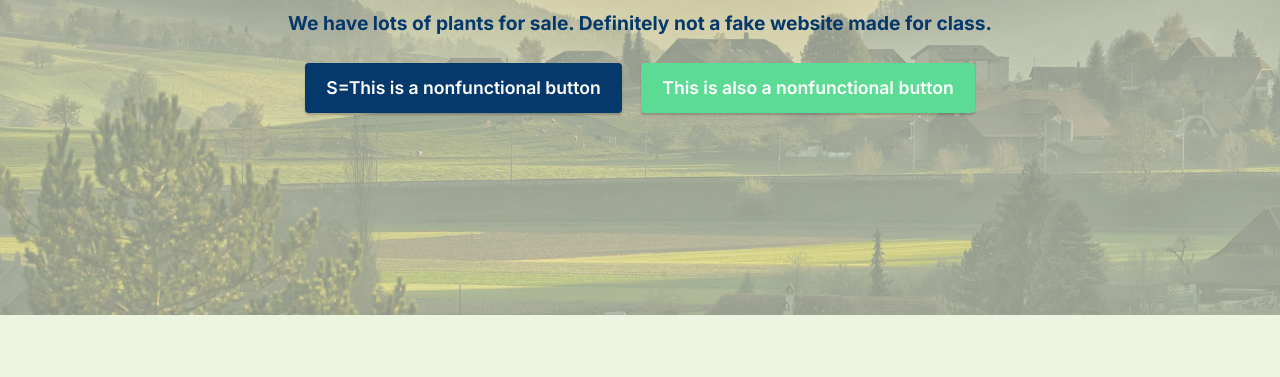
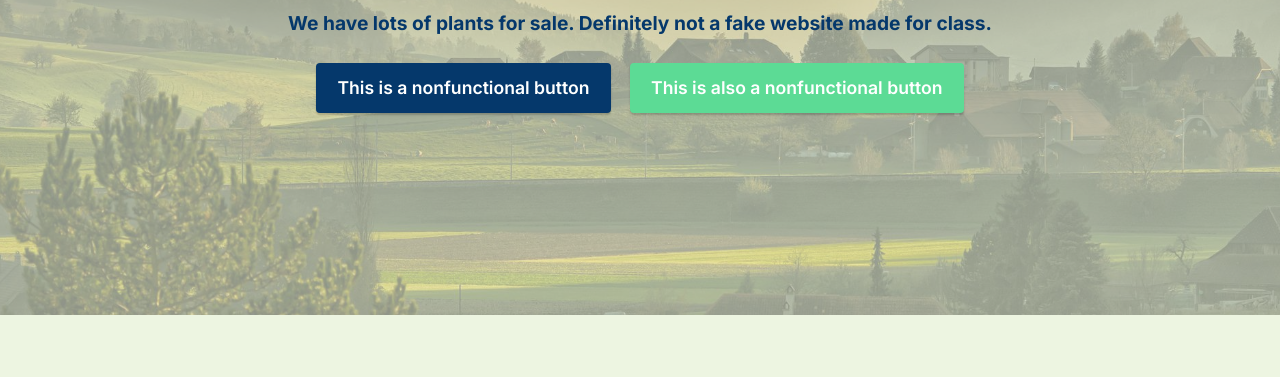
Before and after one commit to Pilgrim08510/Pilgrim08510.github.io, a plain HTML site: page index.html in a window 1280 px wide. Shown: the part 423-800 px from the top of the page. Drawn offline with Linux system fonts and the light colour scheme; files whose address does not match are found by name.

Commit message:
Update index.html

```diff
--- a/index.html
+++ b/index.html
@@ -85,7 +85,7 @@
 
                 <p class="mbr-text mbr-fonts-style display-7"><strong>
                     We have lots of plants for sale. </strong><span style="font-size: 19.2px;"><strong>Definitely</strong></span><strong>&nbsp;not a fake website made for class.</strong></p>
-                <div class="mbr-section-btn mt-3"><a class="btn btn-primary display-4" href="https://www.empathyrooms.com/wp-content/uploads/2018/11/Why-1024x683.jpg">S=This is a nonfunctional button</a> <a class="btn btn-secondary display-4" href="https://media.istockphoto.com/photos/press-stop-button-with-your-finger-picture-id667697702?k=6&m=667697702&s=612x612&w=0&h=p0eejtKD1pcGuHHLPEzaAAswmcsW4DWoMuz_A0imS9w=">This is also a nonfunctional button</a></div>
+                <div class="mbr-section-btn mt-3"><a class="btn btn-primary display-4" href="https://www.empathyrooms.com/wp-content/uploads/2018/11/Why-1024x683.jpg">This is a nonfunctional button</a> <a class="btn btn-secondary display-4" href="https://media.istockphoto.com/photos/press-stop-button-with-your-finger-picture-id667697702?k=6&m=667697702&s=612x612&w=0&h=p0eejtKD1pcGuHHLPEzaAAswmcsW4DWoMuz_A0imS9w=">This is also a nonfunctional button</a></div>
             </div>
         </div>
     </div>
```
